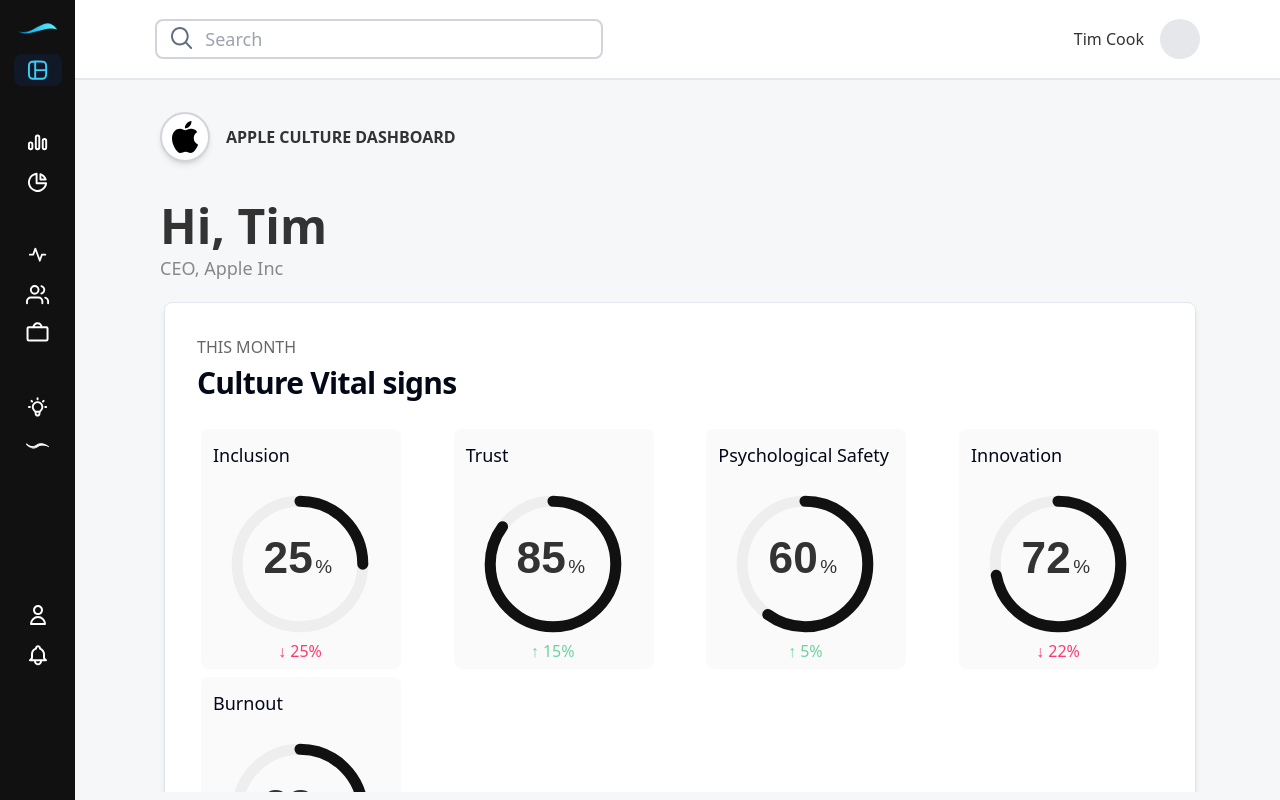
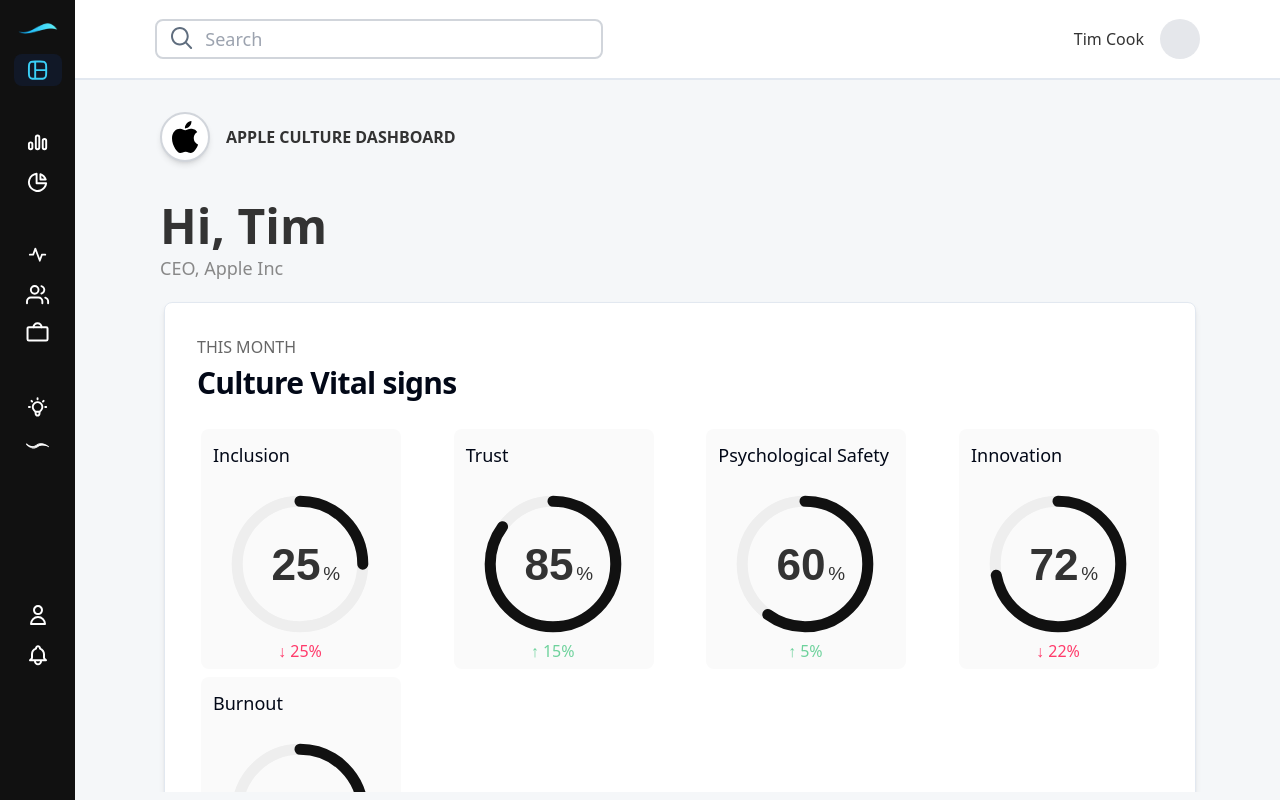
Before and after one commit to yathink3/instill-project, a React (Vite) app: page / in a window 1280 px wide. Built offline with nearby package versions, Linux system fonts and the light colour scheme.

Commit message:
(feat)ui : percentage fixed position

```diff
--- a/src/components/ui/circular-percentage.tsx
+++ b/src/components/ui/circular-percentage.tsx
@@ -30,10 +30,10 @@
           a 15.9155 15.9155 0 0 1 0 31.831
           a 15.9155 15.9155 0 0 1 0 -31.831'
       />
-      <text x='15' y='20.35' className='percentage font-bold fill-[#333] block text-center'>
+      <text x='17' y='22' className='percentage font-bold fill-[#333] block text-center'>
         {percentage}
       </text>
-      <text x='24' y='20.35' className='percentage-symbol fill-[#333] block text-center'>
+      <text x='26' y='22' className='percentage-symbol fill-[#333] block text-center'>
         %
       </text>
     </svg>
```
